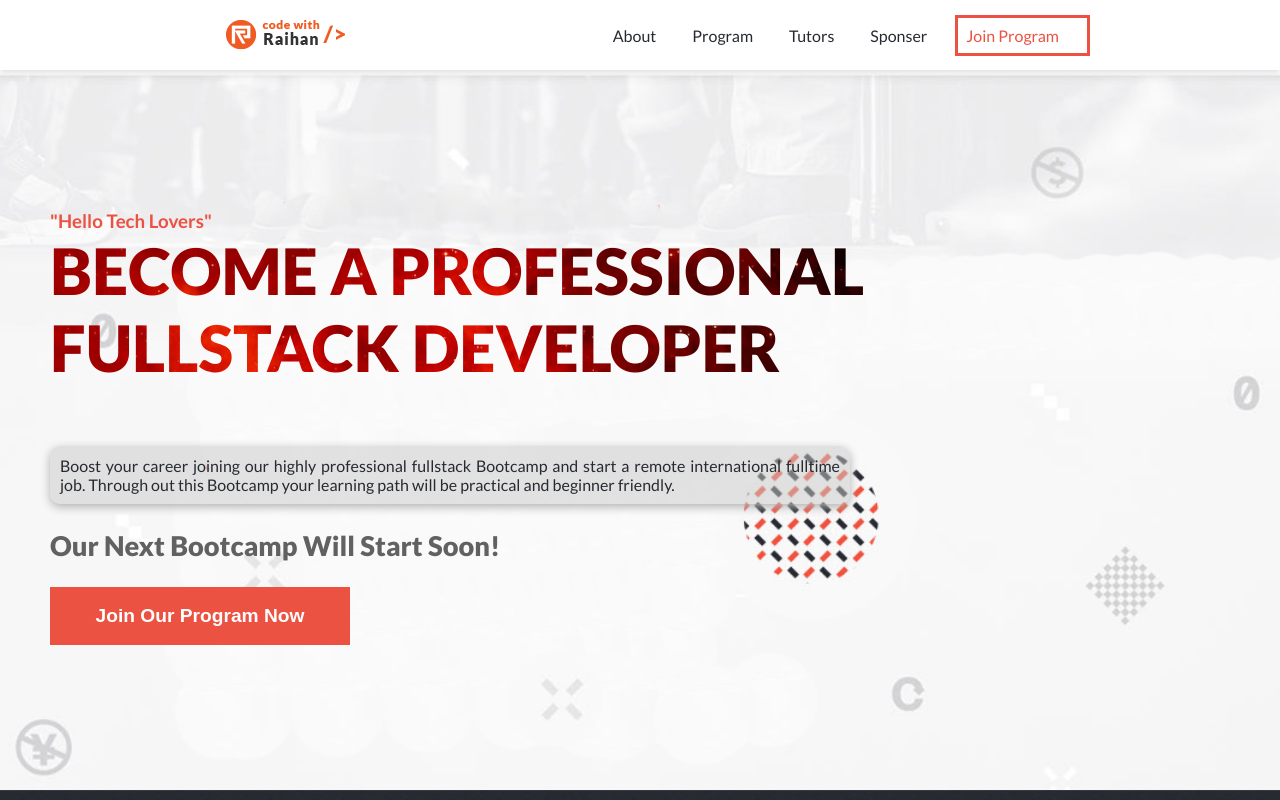
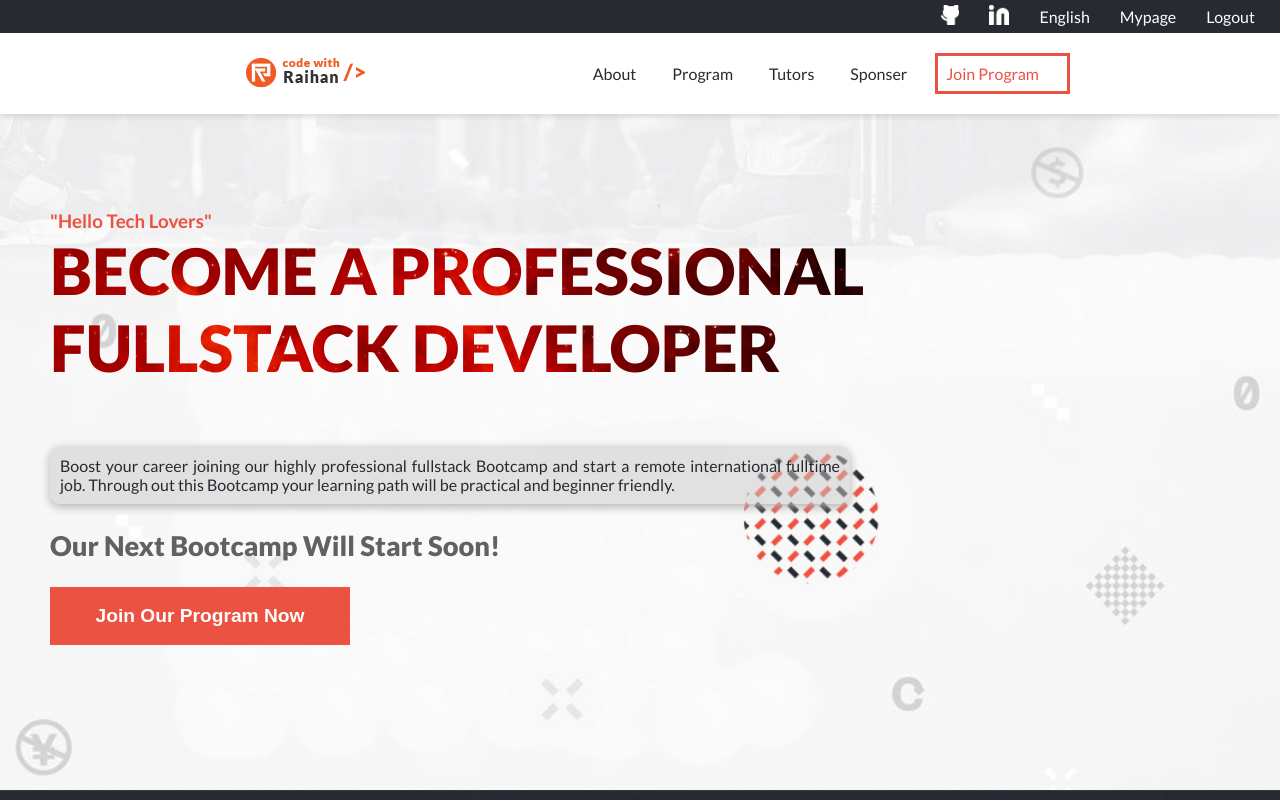
Before and after one commit to raihan2bd/code-with-raihan, a website: page index.html in a window 1280 px wide. Shown: the top 800 px of the page. Drawn offline with Linux system fonts and the light colour scheme.

Commit message:
Add top header block in home page

```diff
--- a/css/style.css
+++ b/css/style.css
@@ -38,6 +38,7 @@ a {
   top: 0;
   display: flex;
   position: fixed;
+  flex-direction: column;
   min-height: 70px;
   align-items: center;
   width: 100%;
@@ -47,6 +48,10 @@ a {
   justify-content: center;
   box-shadow: 0px 3px 5px rgba(155, 155, 155, 0.3);
   background: rgba(255, 255, 255, 0.1);
+}
+
+.header-top {
+  display: none;
 }
 
 
@@ -544,10 +549,47 @@ a {
 }
 
 @media screen and (min-width: 768px) {
+  /* Header */
   .header {
     background: #fff;
+    padding:0;
   }
+
+  .header-top {
+    display: flex;
+    background: #272a31;
+    color: #fff;
+    justify-content: flex-end;
+    align-items: center;
+    width: 100%;
+  }
+
+  .top-header-group {
+    display: flex;
+    justify-content: flex-end;
+    align-items: center;
+    list-style: none;
+  }
+
+  .top-header-item {
+    margin-right: 20px;
+    padding: 5px;
+  }
+
+  .top-header-item-link {
+    color: #fff;
+  }
+
+  .top-header-item-link:hover {
+    color: #ec5242;
+  }
+
+  .top-social-icon {
+    max-height: 20px;
+  }
+
   .navbar {
+    padding: 20px;
     justify-content: space-between;
   }
   .m-nav {
--- a/index.html
+++ b/index.html
@@ -14,7 +14,25 @@
 <body>
   <!-- Header start form here -->
   <header class="header">
-    <div class="header-top"></div>
+    <div class="header-top">
+      <ul class="top-header-group">
+        <li class="top-header-item">
+            <a class="top-header-item-link" href="http://github.com/raihan2bd"><img class="top-social-icon" src="./images/github.png" alt="Github"/></a>
+        </li>
+        <li class="top-header-item">
+          <a class="top-header-item-link" href="http://linkedin.com/in/raihan2bd"><img class="top-social-icon" src="./images/linkedin.png" alt="Linkedin"/></a>
+        </li>
+        <li class="top-header-item">
+          <a class="top-header-item-link" href="#">English</a>
+        </li>
+        <li class="top-header-item">
+          <a class="top-header-item-link" href="#">Mypage</a>
+        </li>
+        <li class="top-header-item">
+          <a class="top-header-item-link" href="#">Logout</a>
+        </li>
+      </ul>
+    </div>
     <nav class="navbar">
       <div class="menu-icon"><img src="./images/menu-icon.png" alt="menu" /></div>
       <a class="brand" href=""><img src="./images/logo.png" alt="Code With Raihan" /></a>
```
Also changed, not shown: images/github.png (added), images/linkedin.png (added).
